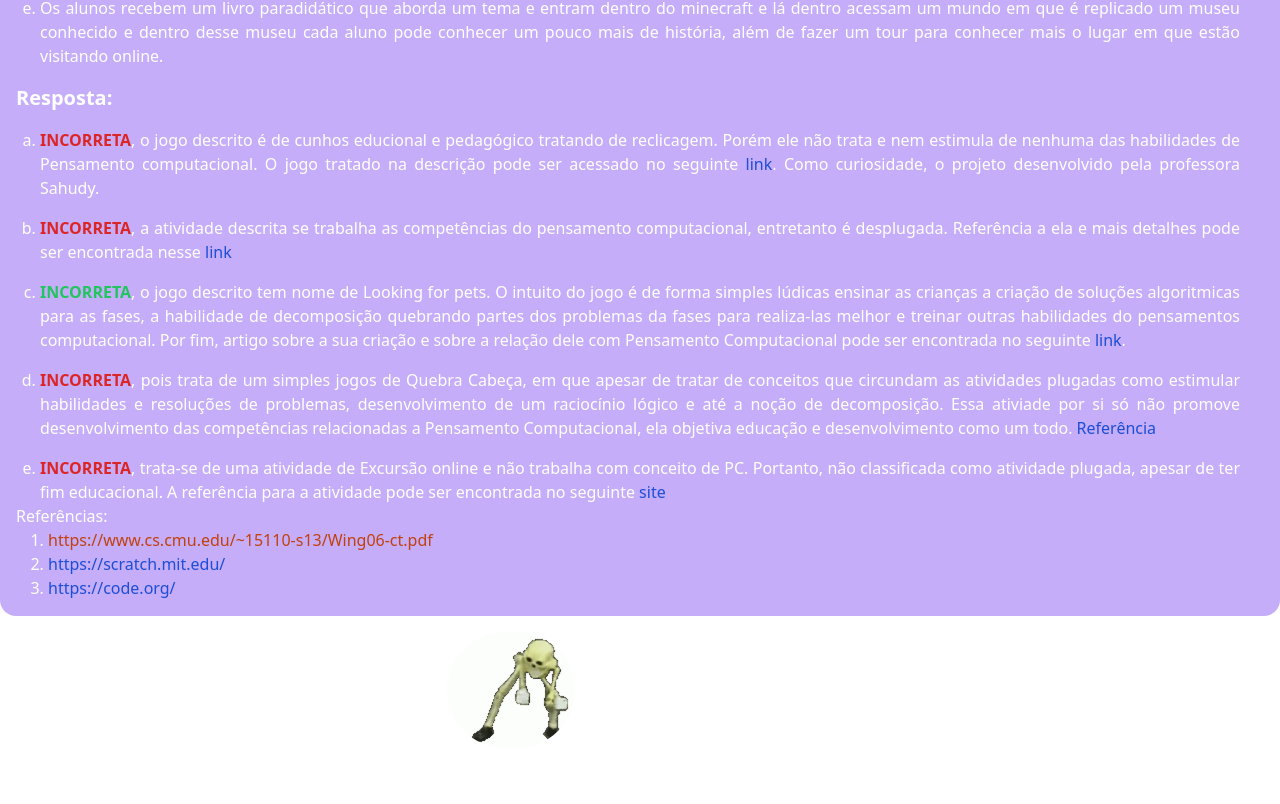
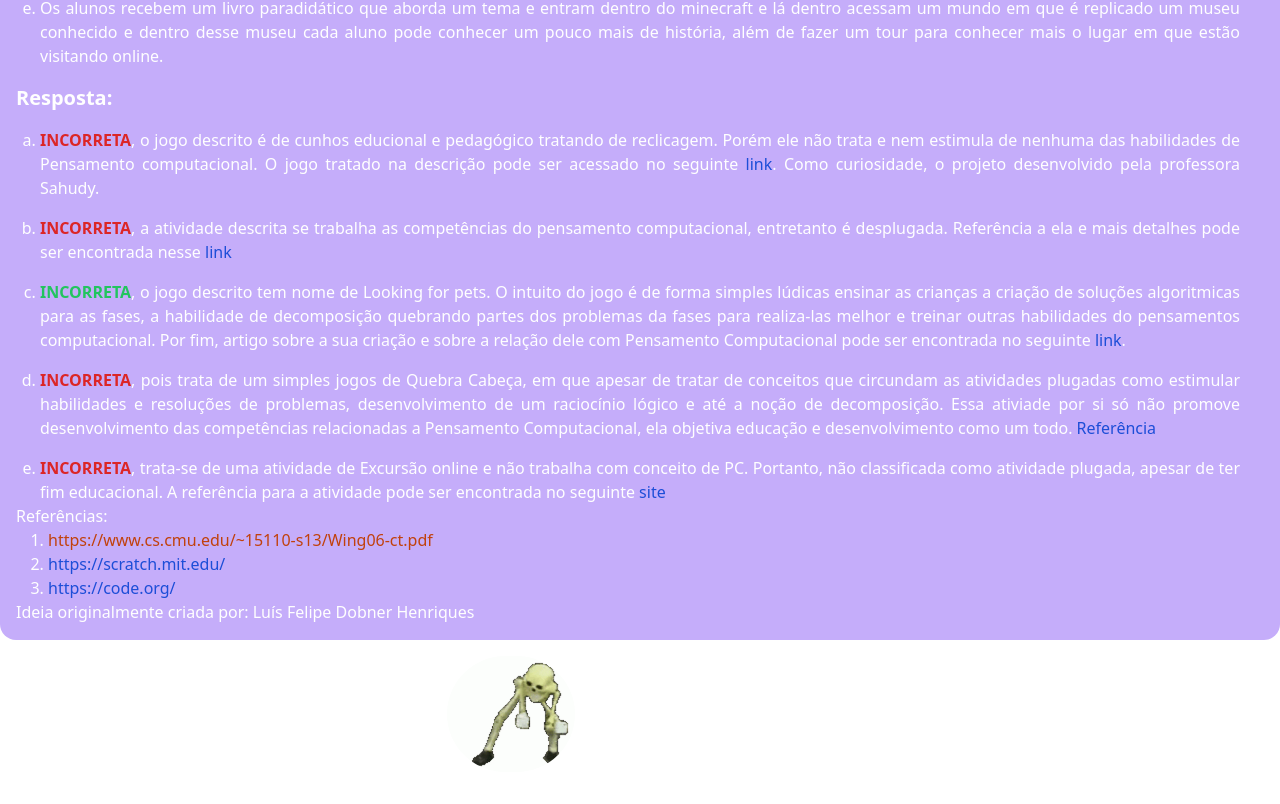
Before and after one commit to 4RandomProgrammer/BlogDePC, a SvelteKit app in the folder myapp/: page /Atividades_Plugadas in a window 1280 px wide. Shown: the part 1032-1836 px from the top of the page. Built offline with nearby package versions, Linux system fonts and the light colour scheme.

Commit message:
parte da ideia

```diff
--- a/myapp/src/routes/Atividades_Plugadas/+page.svelte
+++ b/myapp/src/routes/Atividades_Plugadas/+page.svelte
@@ -66,4 +66,6 @@
 
         </ul>
     </div>
+
+    <p class="text-bold">Ideia originalmente criada por: Luís Felipe Dobner Henriques</p>
 </div>
```
